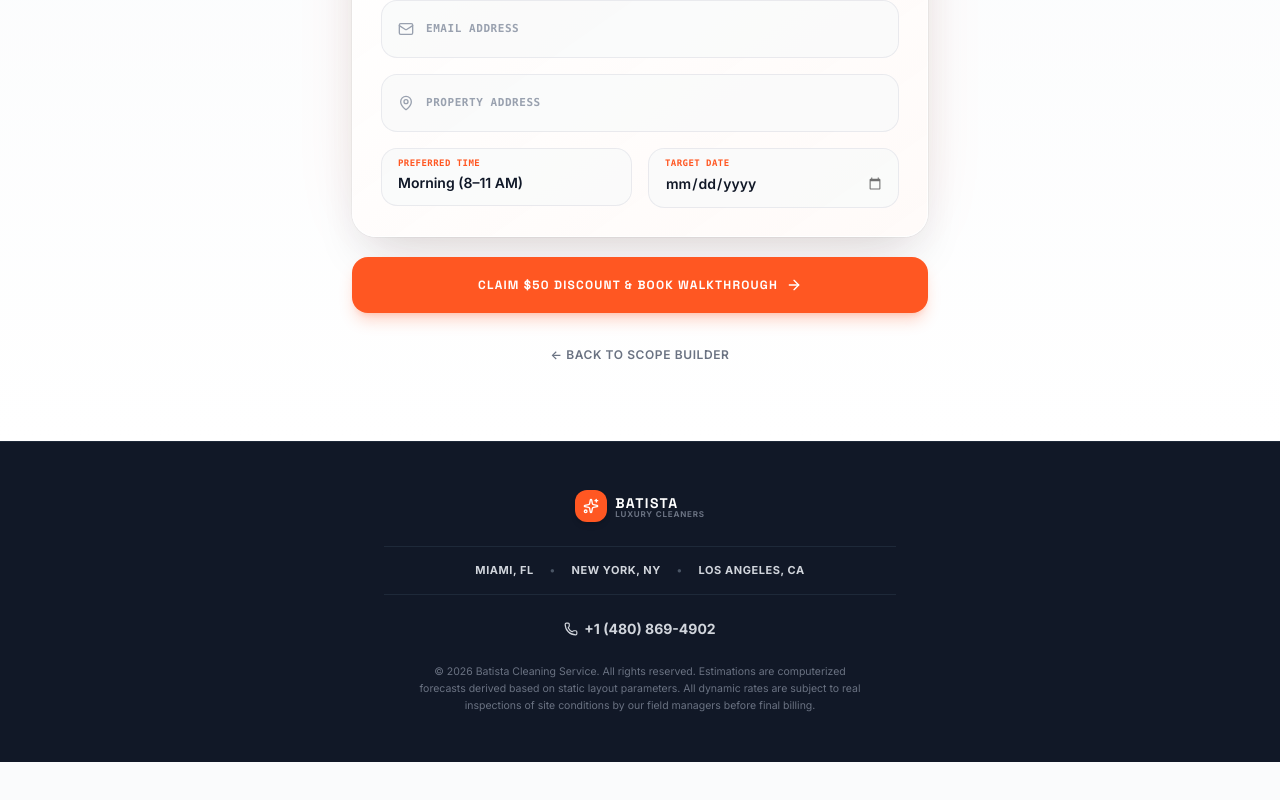
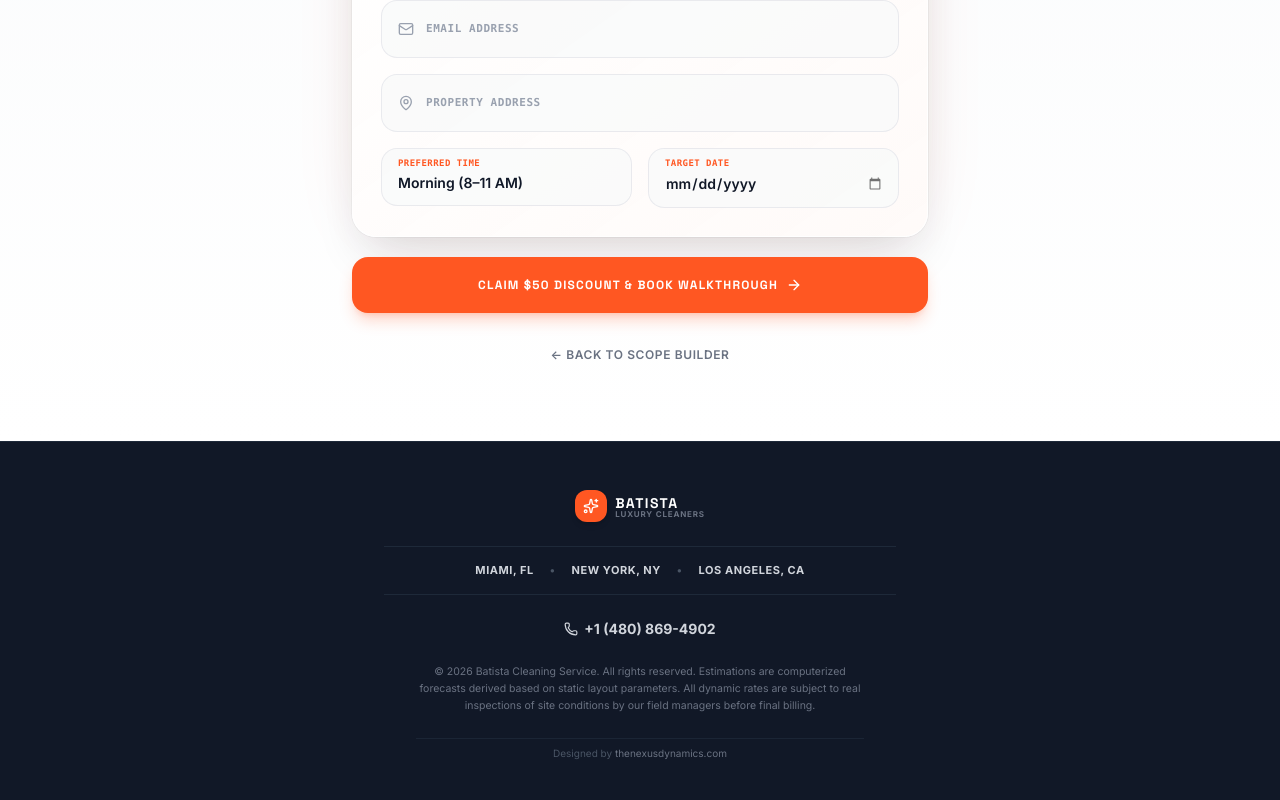
Before and after one commit to DaniyalQais/Batista-cleaning, a React (Vite) app: page / in a window 1280 px wide. Shown: the part 6242-7042 px from the top of the page. Before the commit the page ends 7004 px from the top, so only its background shows below. Built offline with nearby package versions, Linux system fonts and the light colour scheme.

Commit message:
Add Nexus Dynamics footer credit link
Co-authored-by: Cursor <cursoragent@cursor.com>

```diff
--- a/src/App.tsx
+++ b/src/App.tsx
@@ -1710,6 +1710,18 @@ export default function App() {
           <p className="text-[10.5px] text-gray-500 leading-relaxed max-w-md mx-auto">
             &copy; 2026 Batista Cleaning Service. All rights reserved. Estimations are computerized forecasts derived based on static layout parameters. All dynamic rates are subject to real inspections of site conditions by our field managers before final billing.
           </p>
+
+          <p className="text-[10px] text-gray-600 pt-2 border-t border-gray-800/80 max-w-md mx-auto">
+            Designed by{' '}
+            <a
+              href="https://thenexusdynamics.com"
+              target="_blank"
+              rel="noopener noreferrer"
+              className="text-gray-500 hover:text-[#FF5722] hover:underline underline-offset-2 transition-colors focus:outline-none focus-visible:ring-2 focus-visible:ring-[#FF5722]/50 focus-visible:rounded-sm"
+            >
+              thenexusdynamics.com
+            </a>
+          </p>
         </div>
       </footer>
 
```
